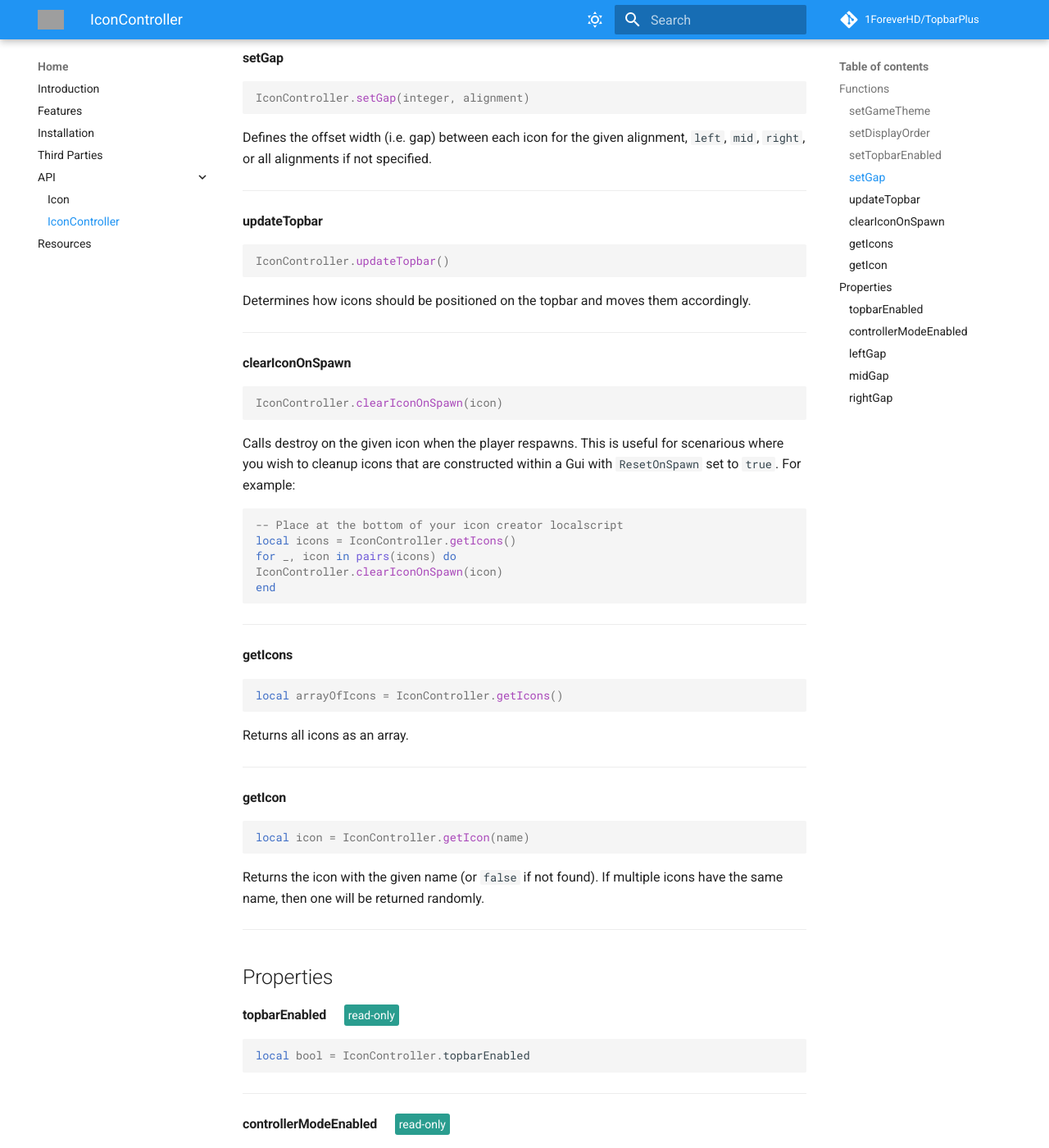
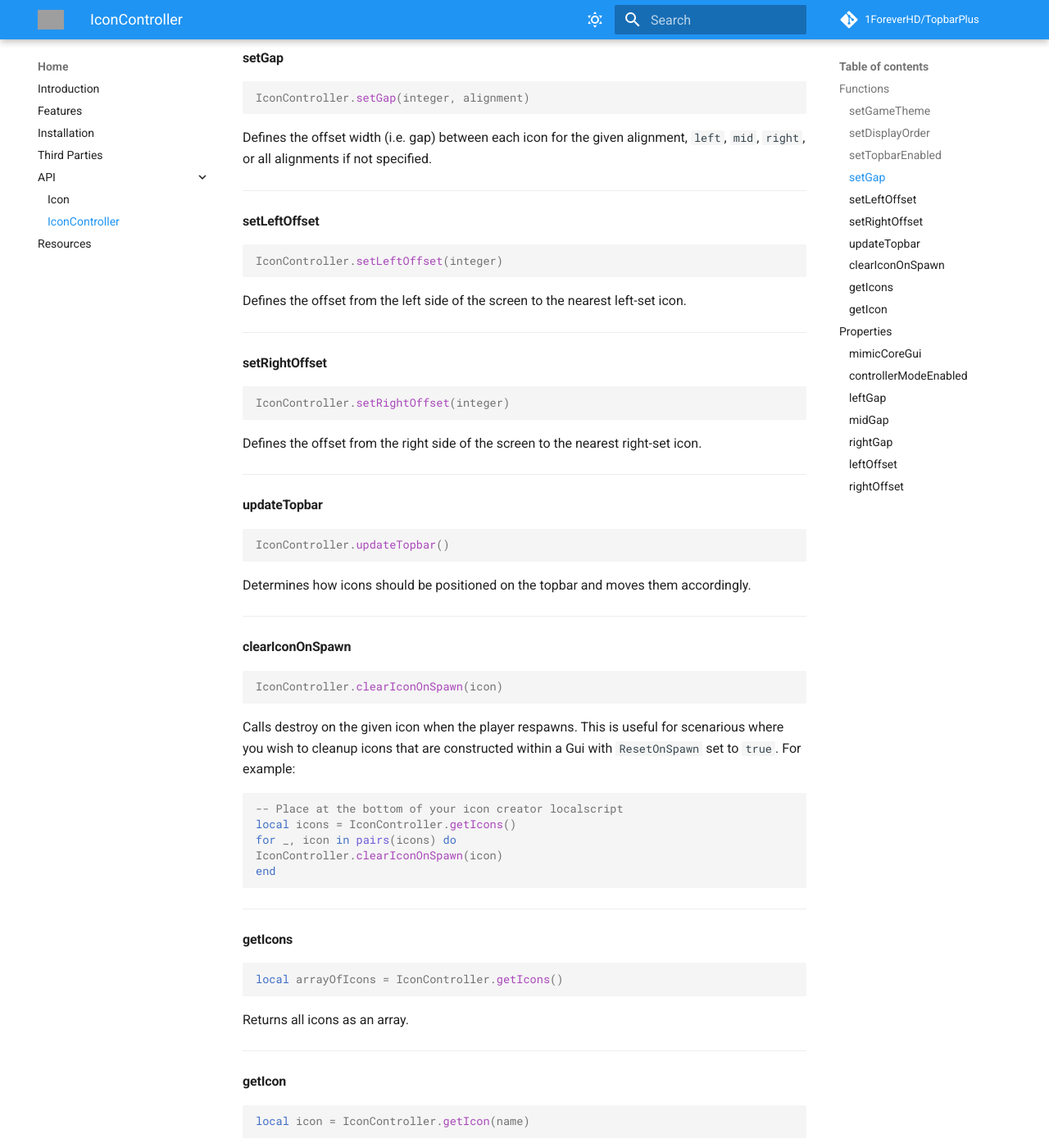
Before and after one commit to 1ForeverHD/TopbarPlus, an MkDocs documentation site: the page built from docs/api/icon_controller.md, in a window 1280 px wide and 1400 px high, scrolled down 766 px. Shown: the whole window at 82% size. Built offline with MkDocs 1.6.1 and Material for MkDocs 9.7.7, drawn with Linux system fonts in a browser that asks for light colours; comment, search, counter and statistics services are not loaded; some of the changed text lies outside the part shown; grey boxes are pictures that could not be loaded.

Commit message:
78942ead979fa54ef68e632ca99fee34ce64deb9

````diff
--- a/docs/api/icon_controller.md
+++ b/docs/api/icon_controller.md
@@ -26,6 +26,20 @@
 IconController.setGap(integer, alignment)
 ```
 Defines the offset width (i.e. gap) between each icon for the given alignment, ``left``, ``mid``, ``right``, or all alignments if not specified.
+
+----
+#### setLeftOffset
+```lua
+IconController.setLeftOffset(integer)
+```
+Defines the offset from the left side of the screen to the nearest left-set icon.
+
+----
+#### setRightOffset
+```lua
+IconController.setRightOffset(integer)
+```
+Defines the offset from the right side of the screen to the nearest right-set icon.
 
 ----
 #### updateTopbar
@@ -68,11 +82,11 @@
 
 
 ## Properties
-#### topbarEnabled
-{read-only}
+#### mimicCoreGui
 ```lua
-local bool = IconController.topbarEnabled
+local bool = IconController.mimicCoreGui --[default: 'true']
 ```
+Set to ``false`` to have the topbar persist even when ``game:GetService("StarterGui"):SetCore("TopbarEnabled", false)`` is called.
 
 ----
 #### controllerModeEnabled
@@ -101,3 +115,17 @@
 ```lua
 local gapNumber = IconController.rightGap --[default: '12']
 ```
+
+----
+#### leftOffset
+{read-only}
+```lua
+local offset = IconController.leftGap --[default: '0']
+```
+
+----
+#### rightOffset
+{read-only}
+```lua
+local offset = IconController.rightGap --[default: '0']
+```
````
